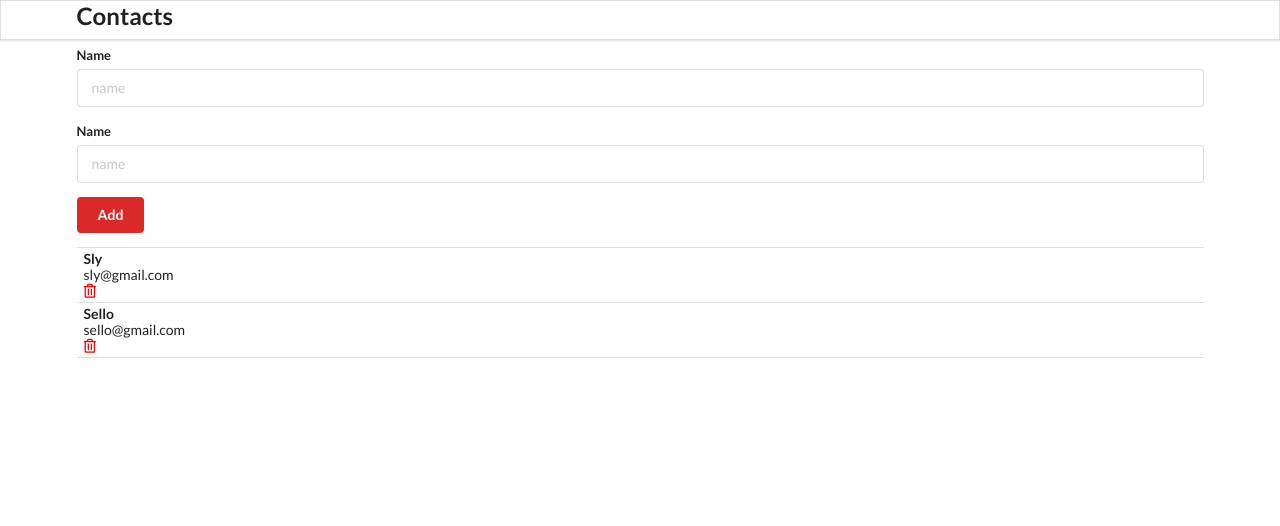
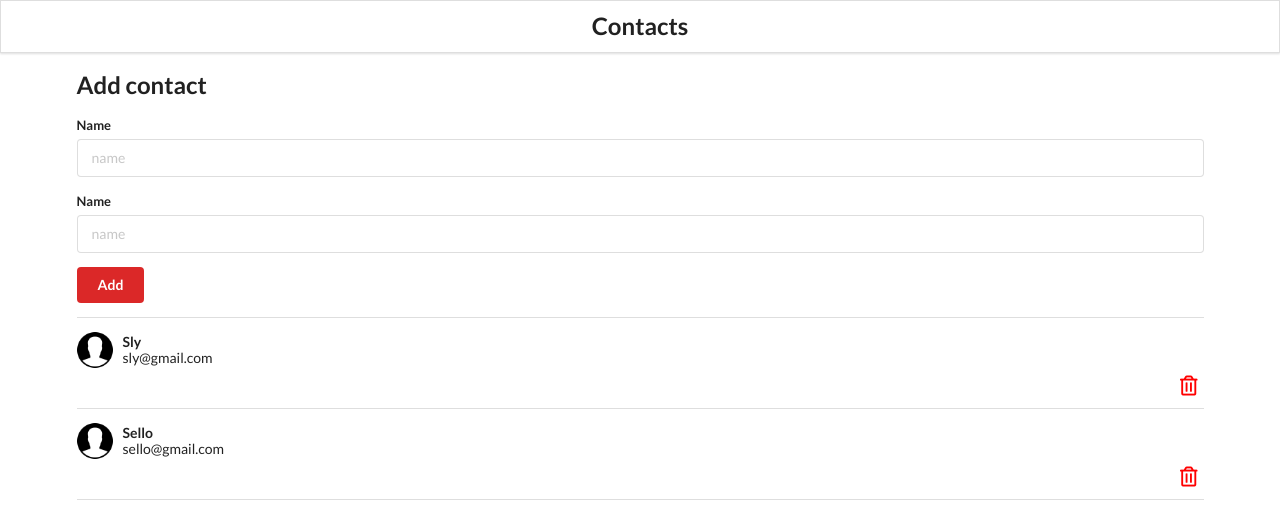
Before and after one commit to samofoke/Software_Engineering, a React (Create React App) app in the folder training-app/: page / in a window 1280 px wide. Shown: the top 526 px of the page. Built offline with nearby package versions, Linux system fonts and the light colour scheme.

Commit message:
add style

```diff
--- a/training-app/src/App.css
+++ b/training-app/src/App.css
@@ -1,4 +1,37 @@
-.App {
+.main {
+  margin-top: 5em;
+}
+
+.center {
+  justify-content: center;
+  padding: 10px;
+}
+
+.ui.search input {
+  width: 100%;
+  border-radius: 0 !important;
+}
+
+.item {
+  padding: 10px 0px !important;
+}
+
+i.icon {
+  float: right;
+  font-size: 20px;
+  cursor: pointer;
+}
+
+.content {
+  padding: 6px;
+  margin-left: 40px;
+}
+
+img {
+  width: 44px;
+  float: left;
+}
+/* .App {
   text-align: center;
 }
 
@@ -35,4 +68,4 @@
   to {
     transform: rotate(360deg);
   }
-}
+} */
--- a/training-app/src/components/card/contact-card.js
+++ b/training-app/src/components/card/contact-card.js
@@ -8,6 +8,7 @@ const ContactCard = (props) => {
 
     return(
         <div className="item">
+            <img className="ui avator images" src={user} alt="user" />
             <div className="content">
                 <div className="header">
                     { name }
```
